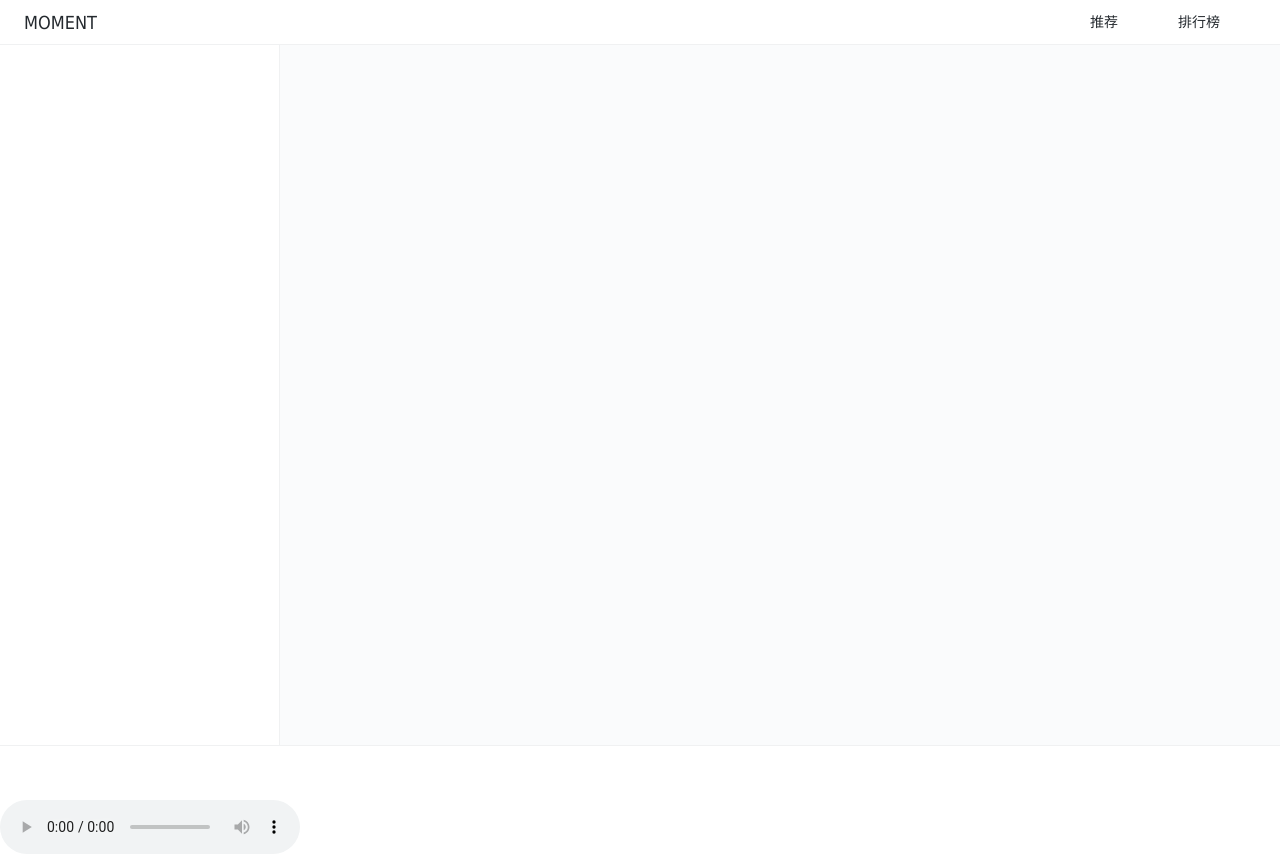
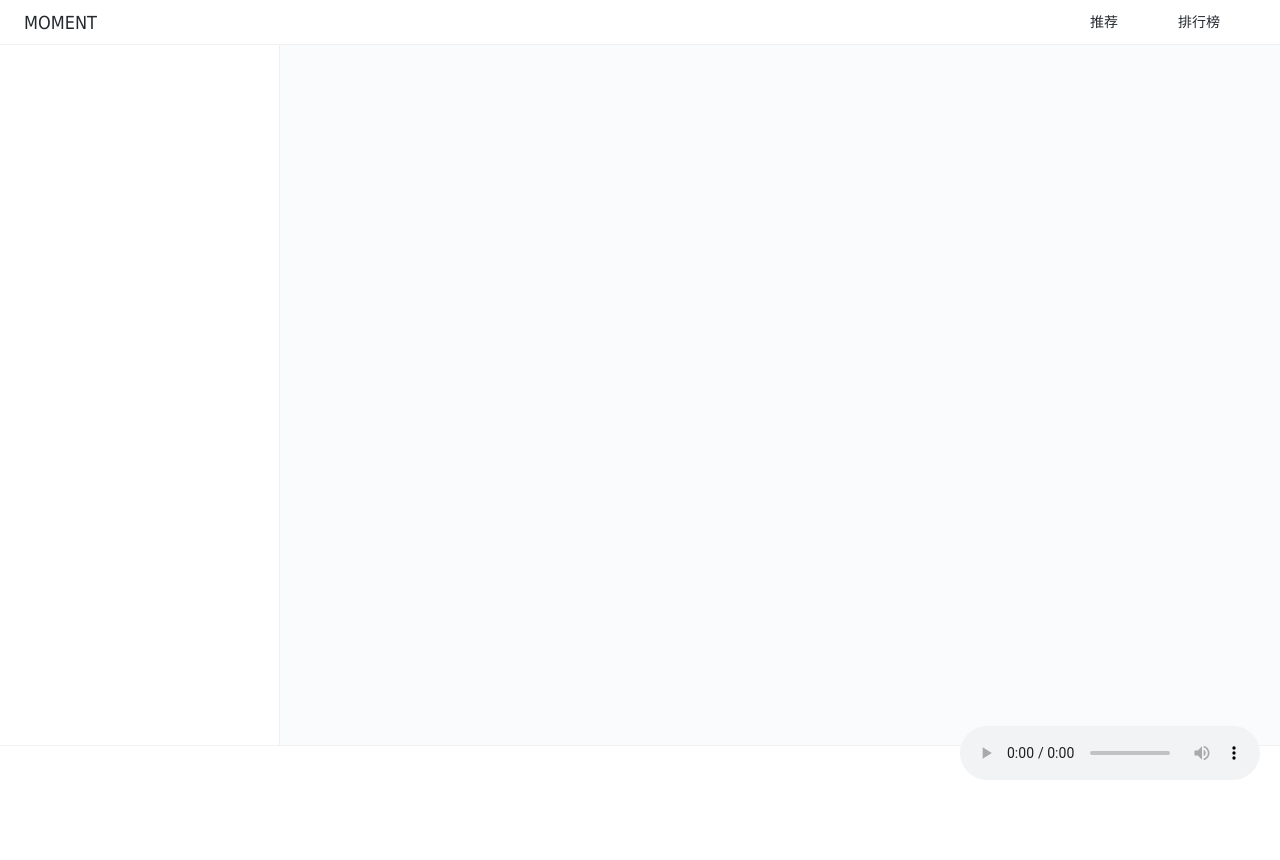
Before and after one commit to Allen227/moment-music, a React app: page / in a window 1280 px wide. After the commit the page ends 800 px from the top, so only its background shows below. Built offline with nearby package versions, Linux system fonts and the light colour scheme.

Commit message:
chore: adjust audio

```diff
--- a/src/page/home/style.pcss
+++ b/src/page/home/style.pcss
@@ -10,3 +10,8 @@
     overflow: hidden;
   }
 }
+#moment-audio {
+  position: absolute;
+  right: 20px;
+  bottom: 20px;
+}
--- a/src/page/playlist-detail/index.tsx
+++ b/src/page/playlist-detail/index.tsx
@@ -32,7 +32,7 @@ export default function PlaylistDetail ({fetchPlaylistDetail, playlistDetail, fe
   if (playlistDetail.playlist) {
     let playList = playlistDetail.playlist;
     songslist = playList.tracks.map((track, idx) => {
-      let seconds = track.dt % 60;
+      let seconds = Math.floor(track.dt / 1000) % 60;
       return (
         <div className="table-row" key={track.id} onClick={() => playSong(track.id)}>
           <span className="table-cell track-index">{idx}</span>
```
